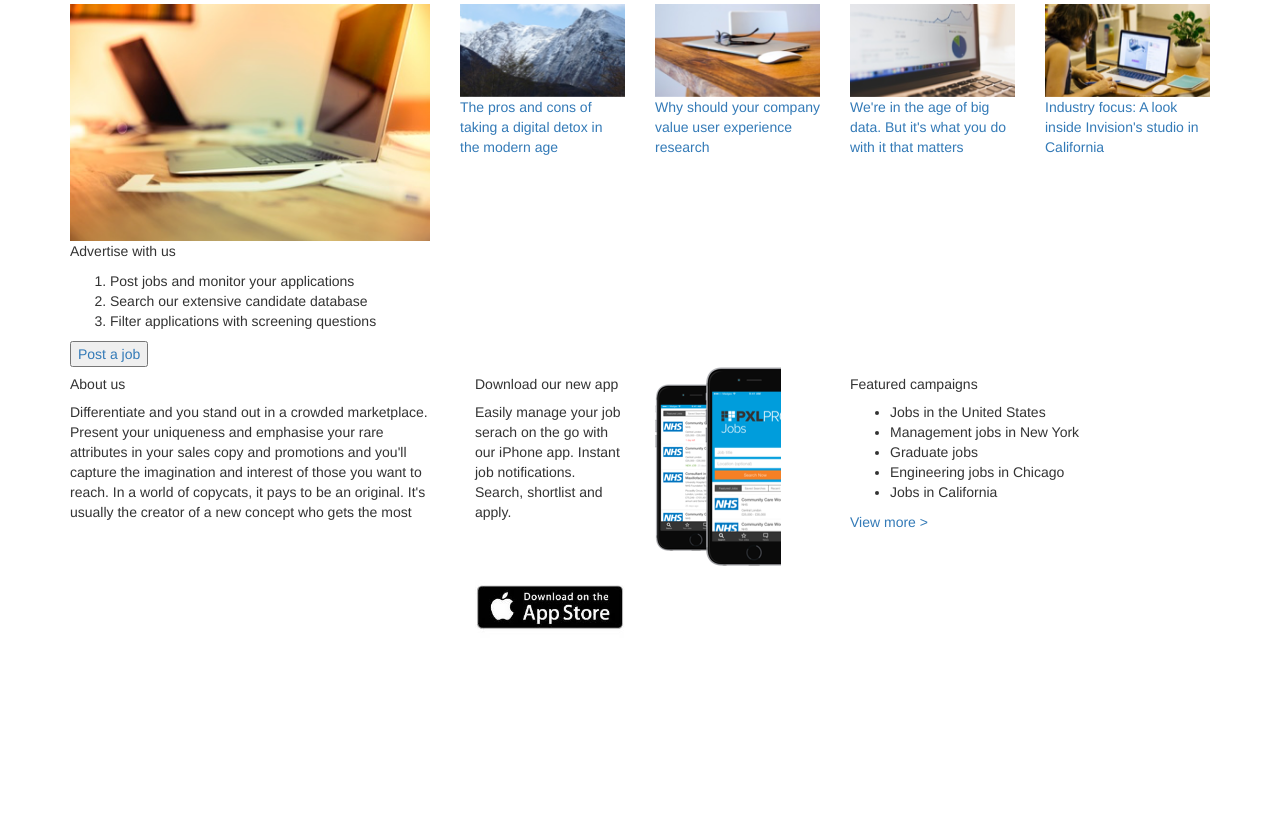
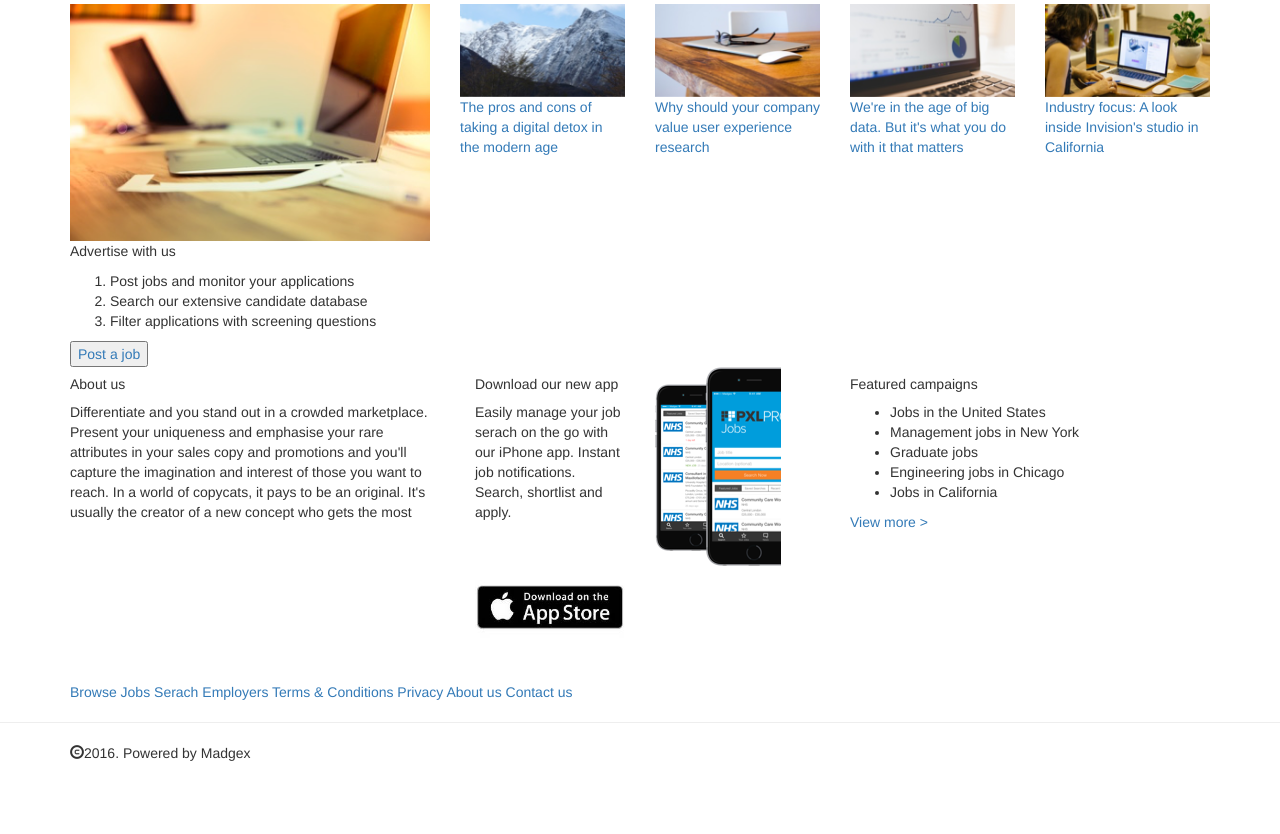
Before and after one commit to JoshSutcliffe/fed-test, a website: page app/index.html in a window 1280 px wide. Shown: the part 2025-2859 px from the top of the page. Before the commit the page ends 2707 px from the top, so only its background shows below. Drawn offline with nearby package versions, Linux system fonts and the light colour scheme.

Commit message:
footer markup

```diff
--- a/app/index.html
+++ b/app/index.html
@@ -301,5 +301,35 @@
 		</div>
 	</section>
 
+	<footer class="footer">
+		<div class="container">
+			<div class="row">
+				<div class="col-xs-12">
+					<a href="">Browse Jobs</a>
+					<a href="">Serach Employers</a>
+					<a href="">Terms & Conditions</a>
+					<a href="">Privacy</a>
+					<a href="">About us</a>
+					<a href="">Contact us</a>
+				</div>
+			</div>
+		</div>
+		<hr>
+
+		<div class="container">
+			<div class="row">
+				<div class="col-xs-6">
+					<p><span class="glyphicon glyphicon-copyright-mark"></span>2016. Powered by Madgex</p>
+				</div>
+				<div class="col-xs-6">
+					<img class="img-responsive" src="../assets/_social/facebook.svg" alt="">
+					<img class="img-responsive" src="../assets/_social/twitter.svg" alt="">
+					<img class="img-responsive" src="../assets/_social/googleplus.svg" alt="">
+					<img class="img-responsive" src="../assets/_social/linkedin.svg" alt="">
+				</div>
+			</div>
+		</div>
+	</footer>
+
 </body>
 </html>
```
